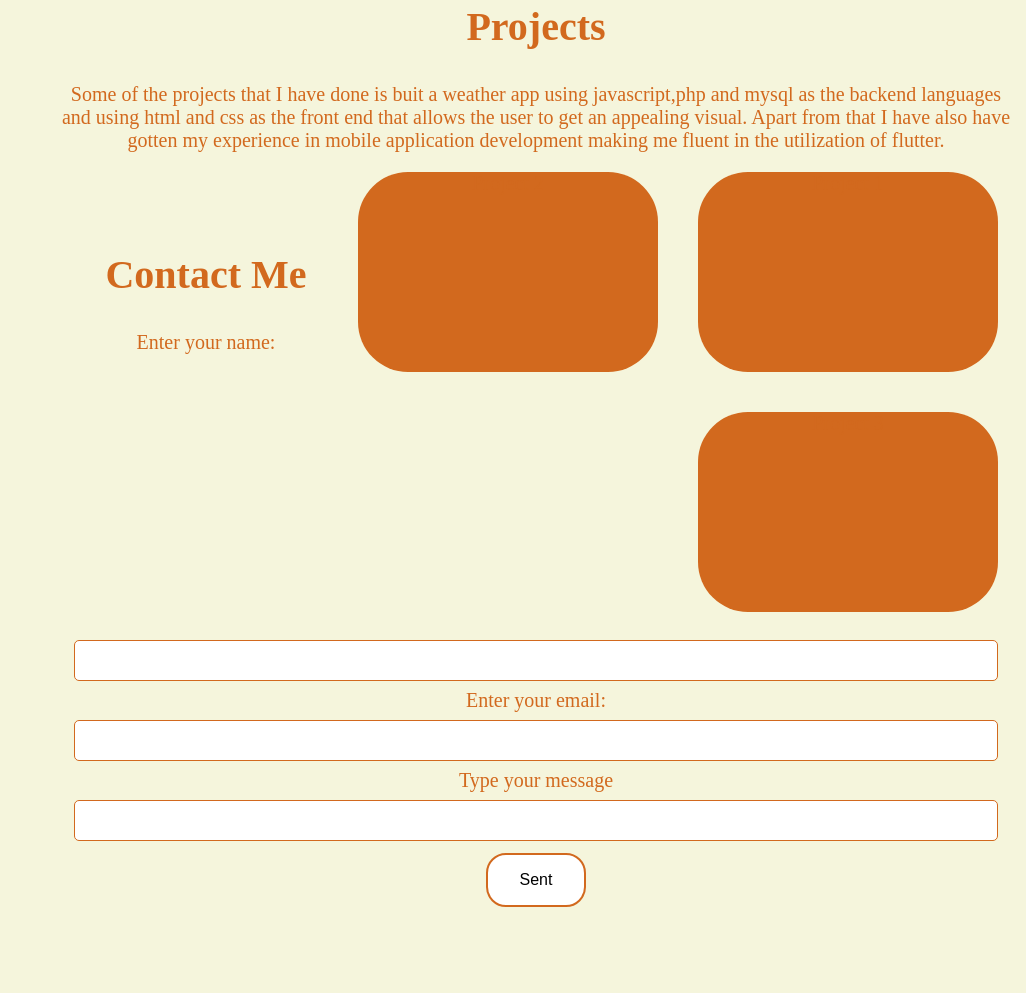
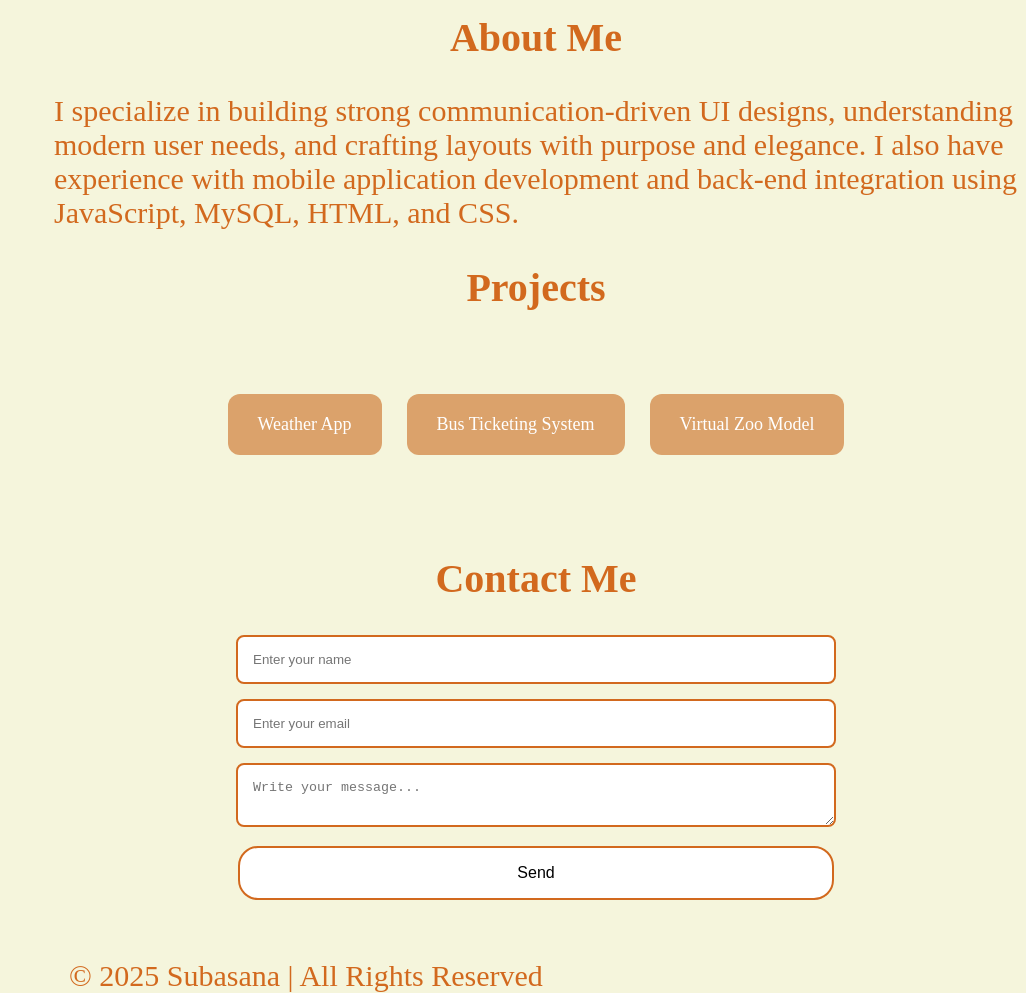
Before and after one commit to np03cs4a240014-prog/Portfolio-SubasanaPrabhaBajracharya, a plain HTML site: page workshop1.html in a window 1280 px wide. Shown: the part 883-1876 px from the top of the page, without its empty margins (254-1280 px from the left). Before the commit the page ends 1834 px from the top, so only its background shows below. Drawn offline with Linux system fonts and the light colour scheme.

Commit message:
Added HTML structure and styling for portfolio

```diff
--- a/CSS/workshop1.css
+++ b/CSS/workshop1.css
@@ -71,35 +71,70 @@ nav{
 
 
 #aboutme{
-margin-top:0px;
+margin-top: 100px;
 padding-top: 30px;
 padding-left: 300px;
-text-align:center;
-font-size: 20px;
+text-align:left;
+font-size: 30px;
 text-color:beige;
 color:#D2691E;
+float:left;
+
 
 }
 
+.about p{
+    max-width: 800px;
+    margin:auto;
+    font-size:30px;
+    color:#D2691E;
+    float:left;
+}
+
 #project{
-margin-top: 0px;
+margin-top: 100px;
 padding-left: 100px;
 text-align: center;
-font-size: 20px;
+font-size: 30px;
 color:#D2691E;
+float:float-left;
+}
+.project-grid{
+    marrgin-top:30px;
+    display:flex;
+    justify-content: center;
+    gap:25px;
 
 }
 
+.project-card{
+    margin-top: 50px;
+     background: #dba26b;
+    padding: 20px 30px;
+    border-radius: 12px;
+    font-size: 18px;
+    color: white;
+    cursor: pointer;
+    transition: 0.3s ease;
+
+}
+.project-card:hover {
+    background: #a3663d;
+    transform: scale(1.08);
+}
+
+
+
 #contact{
-margin-top: 0px;
-padding-left:100px;
+margin-top: 100px;
+padding-left:1s0px;
 text-align: center;
 font-size: 20px;
 color:#D2691E;
 }
 
 
-.btn{
+button{
  background-color: white;
   border: none;
   color: black;
@@ -114,7 +149,7 @@ color:#D2691E;
   border: 2px solid #D2691E;
   border-radius: 20px;
 }
-.btn:hover {
+button:hover {
   background-color:#D2691E;
   color: white;
 }
@@ -123,13 +158,23 @@ color:#D2691E;
   height: 200px;
   background-color: #D2691E;
   border-radius: 50px;
-  margin: 20px;
-  float:right;
+  position:relative;
+  margin: 100px;
+  float:center;
+}
+.overlay-text{
+   position: absolute;
+  top: 50px;                 /* move text down */
+  left: 50%;
+  transform: translateX(-50%);
+  color: beige;
+  font-size: 24px;
+  font-weight: bold;
 }
 
 
 img{
-  margin-top: 40px;
+  margin-top: 20px;
   width:20%;
   border-radius:100%;
   float:right;
@@ -137,6 +182,8 @@ img{
   height:50%;
   float-right;
   }
+
+
 
 .intro-text h1 {
     margin-bottom: 0px;
@@ -152,40 +199,30 @@ img{
 }
 
 form{
-  border-radius: 20px;
-  border-color:#D2691E;
-  color:#D2691E;
-  padding:20px;
-
+     margin-top: 20px;
+    display: flex;
+    flex-direction: column;
+    max-width: 600px;
+    margin: auto;
+    gap: 15px;
 }
 
-label{display:block;}
-input[type=text], select {
-  width: 100%;
-  padding: 12px;
-  margin: 8px 0;
-  display: inline-block;
-  border: 1px solid ,#D2691E;
-  border-radius: 5px;
-  box-sizing: border-box;
+input, textarea {
+    padding: 15px;
+    border: 2px solid #D2691E;
+    border-radius: 8px;
 }
 
-input[type=text], select {
-  width: 100%;
-  padding: 12px;
-  margin: 8px 0;
-  display: inline-block;
-  border: 1px solid ,#D2691E;
-  border-radius: 5px;
-  box-sizing: border-box;
+input, textarea {
+    padding: 15px;
+    border: 2px solid #D2691E;
+    border-radius: 8px;
 }
 
-input[type=message], select {
-  width: 100%;
-  padding: 12px;
-  margin: 8px 0;
-  display: inline-block;
-  border: 1px solid, #D2691E;
-  border-radius: 5px;
-  box-sizing: border-box;
+footer {
+    padding: 15px;
+    margin-top: 40px;
+    text-align: center;
+    color: #D2691E;
+    justify-content: center;
 }
--- /dev/null
+++ b/test.css
@@ -0,0 +1,191 @@
+/* GENERAL STYLING */
+* {
+    margin: 0;
+    padding: 0;
+    box-sizing: border-box;
+    font-family: "Poppins", sans-serif;
+}
+
+body {
+    background: #f3f1d6;
+    color: #3d2b1f;
+}
+
+/* NAVIGATION */
+nav {
+    display: flex;
+    justify-content: space-between;
+    align-items: center;
+    padding: 20px 50px;
+    background: #e6c7a6;
+    text-align:center;
+}
+
+.logo {
+    font-size: 26px;
+    font-weight: bold;
+    color: #3d2b1f;
+}
+
+nav ul {
+    display: flex;
+    list-style: none;
+}
+
+nav ul li {
+    margin-left: 20px;
+}
+
+nav a {
+    text-decoration: none;
+    font-size: 18px;
+    color: #3d2b1f;
+    transition: 0.3s;
+}
+
+nav a:hover {
+    color: #7c4a2d;
+}
+
+/* HERO SECTION */
+.hero {
+    display: flex;
+    justify-content: space-between;
+    align-items: center;
+    padding: 80px;
+}
+
+.logo h1{
+    margin-top:30px;
+    padding:50px;
+}
+
+.hero-text {
+    width: 55%;
+}
+
+.hero-text h1 {
+    font-size: 45px;
+    margin-bottom: 10px;
+}
+
+.hero-text span {
+    color: #ab5f39;
+    font-weight: bold;
+}
+
+.hero-text p {
+    font-size: 18px;
+    margin-top: 10px;
+    line-height: 1.6;
+}
+
+.hero-img img {
+    width: 300px;
+    height: 300px;
+    border-radius: 50%;
+    object-fit: cover;
+    border: 6px solid #ab5f39;
+}
+
+/* ABOUT SECTION */
+.about {
+    padding: 60px 80px;
+    text-align: center;
+}
+
+.about h2 {
+    margin-bottom: 20px;
+    font-size: 32px;
+}
+
+.about p {
+    max-width: 800px;
+    margin: auto;
+    line-height: 1.7;
+}
+
+/* PROJECTS */
+.projects {
+    padding: 60px 80px;
+    text-align: center;
+}
+
+.project-grid {
+    margin-top: 30px;
+    display: flex;
+    justify-content: center;
+    gap: 25px;
+}
+
+.project-card {
+    background: #dba26b;
+    padding: 20px 30px;
+    border-radius: 12px;
+    font-size: 18px;
+    color: white;
+    cursor: pointer;
+    transition: 0.3s ease;
+}
+
+.project-card:hover {
+    background: #a3663d;
+    transform: scale(1.08);
+}
+
+/* CONTACT */
+.contact {
+    padding: 60px 80px;
+    text-align: center;
+}
+
+form {
+    margin-top: 20px;
+    display: flex;
+    flex-direction: column;
+    max-width: 600px;
+    margin: auto;
+    gap: 15px;
+}
+
+input, textarea {
+    padding: 15px;
+    border: 2px solid #c58d63;
+    border-radius: 8px;
+}
+
+button {
+    padding: 12px;
+    background: #ab5f39;
+    border: none;
+    color: white;
+    border-radius: 8px;
+    font-size: 18px;
+    cursor: pointer;
+}
+
+button:hover {
+    background: #7c4a2d;
+}
+
+/* FOOTER */
+footer {
+    padding: 15px;
+    margin-top: 40px;
+    text-align: center;
+    background: #e6c7a6;
+    color: #3d2b1f;
+}
+
+/* RESPONSIVE */
+@media (max-width: 900px) {
+    .hero {
+        flex-direction: column;
+        text-align: center;
+    }
+
+    .hero-text {
+        width: 100%;
+        margin-bottom: 40px;
+    }
+}
--- a/workshop1.html
+++ b/workshop1.html
@@ -26,44 +26,46 @@
 		<div class="intro-text">
 		<section id  ="home"><img src="Images/Profile.jpg" alt="Picture"><h1>Hi I am Subasana. </h1><p>Here is my short introduction <br> through this portfolio</p>
 		</div>
+	</section>
+
+		<section id="aboutme" class ="about"><center><h2>About Me</h2></center>
+			I specialize in building strong communication-driven UI designs, understanding modern user needs,
+            and crafting layouts with purpose and elegance. I also have experience with mobile application
+            development and back-end integration using JavaScript, MySQL, HTML, and CSS.
+			<section>
+
+		<section id="projects"><center><h2>Projects</h2></center>
+			<p>
+
+        </p>
+
+
+			 <div class="project-grid">
+            <div class="project-card">Weather App</div>
+            <div class="project-card">Bus Ticketing System</div>
+            <div class="project-card">Virtual Zoo Model</div>
+        </div>
+
+		</section>
 
 
 
-		</section>
+		 <section id="contact" class="contact">
+        <h2>Contact Me</h2>
 
-		<section id="aboutme"><center><h2>About Me</h2></center>
-			I am Subasana Bajracharya and I am  passionate about designing and front-end development, creating visually appealing and user-friendly interfaces. With experience in sales, I  bring strong communication skills and an understanding of customer needs, while providing help in  design with both creativity and purpose.
-		<section>
+        <form>
+            <input type="text" placeholder="Enter your name" required />
+            <input type="email" placeholder="Enter your email" required />
+            <textarea placeholder="Write your message..." required></textarea>
+            <button type="submit">Send</button>
+        </form>
+    </section>
 
-		<section id="projects"><center><h2>Projects</h2></center>
-			Some of the projects that I have done is buit a weather app using javascript,php and mysql as the backend languages and using html and css as the front end that allows the user to get an appealing visual. Apart from that I have also have gotten my experience in mobile application development making me fluent in  the utilization of flutter.
-		</section>
-	</div>
-		<div class ="project1">
-			Project 1
-		</div>
-		<div class="project2">
-			Project 2
-		</div>
-		<div class = "project3">
-			Project 3
-		</div>
+    <footer>
+        <p>© 2025 Subasana | All Rights Reserved</p>
+    </footer>
 
 
-		<footer>
-		<section id ="contact"> </section><br><br>
-
-			<form>
-				<h2><center>Contact Me</center></h2>
-				<label for ="fname">Enter your name:</label>
-				<input type="text" id=fname name="fname"><br>
-				<label for ="email">Enter your email:</label>
-				<input type="text" id=email name="email"><br>
-				<label for ="message ">Type your message </label>
-				<input type="message" id=message  name="message"><br>
-				<button class="btn">Sent</button>
-				</form>
-			</footer>
 
 
 
```
Also changed, not shown: trial.html (added, +71 -0 lines), Images/Aboutme.jpg (added), Images/Compuetr.jpg (added), Images/sales.png (added), 1 other file.
